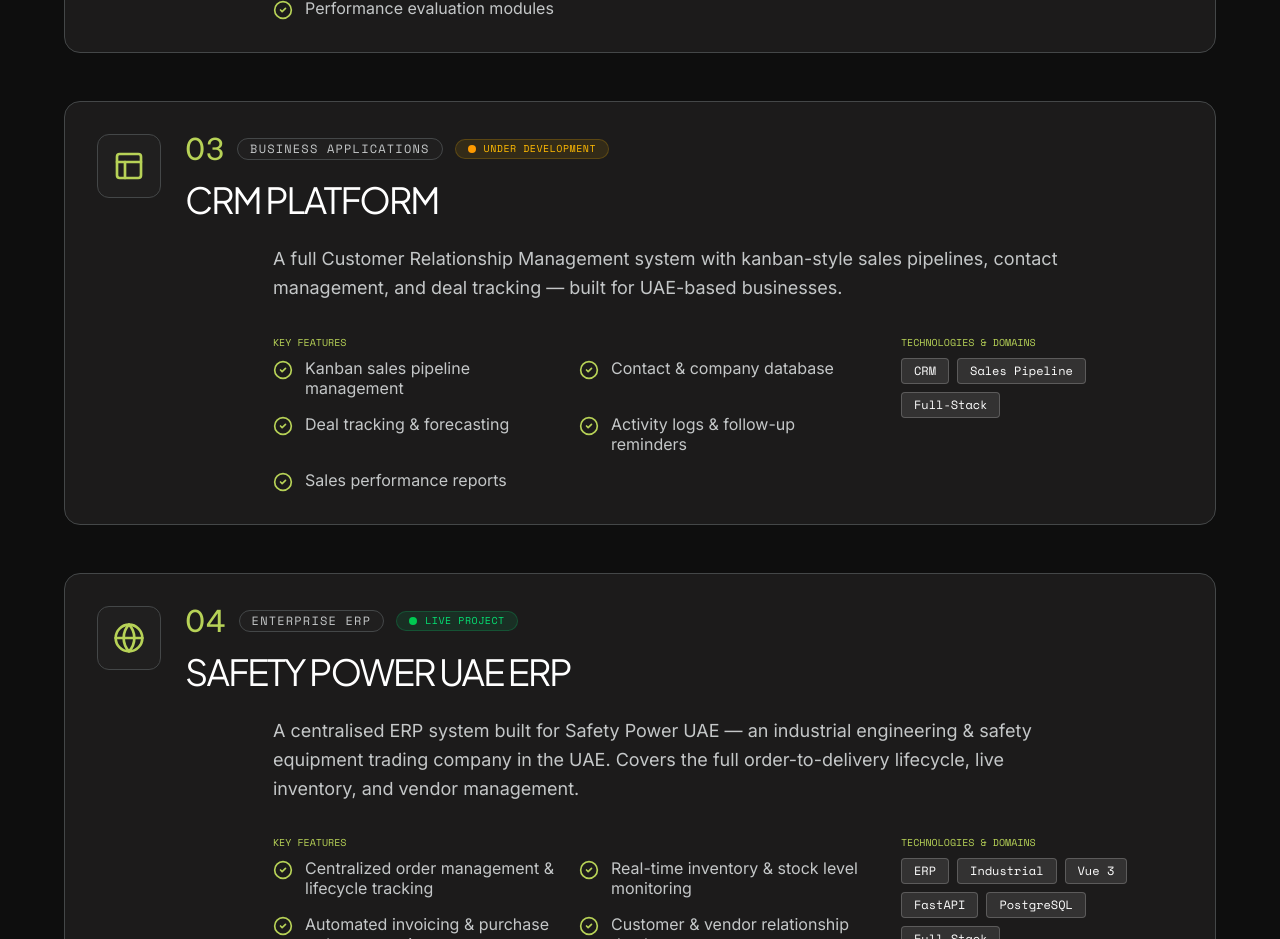
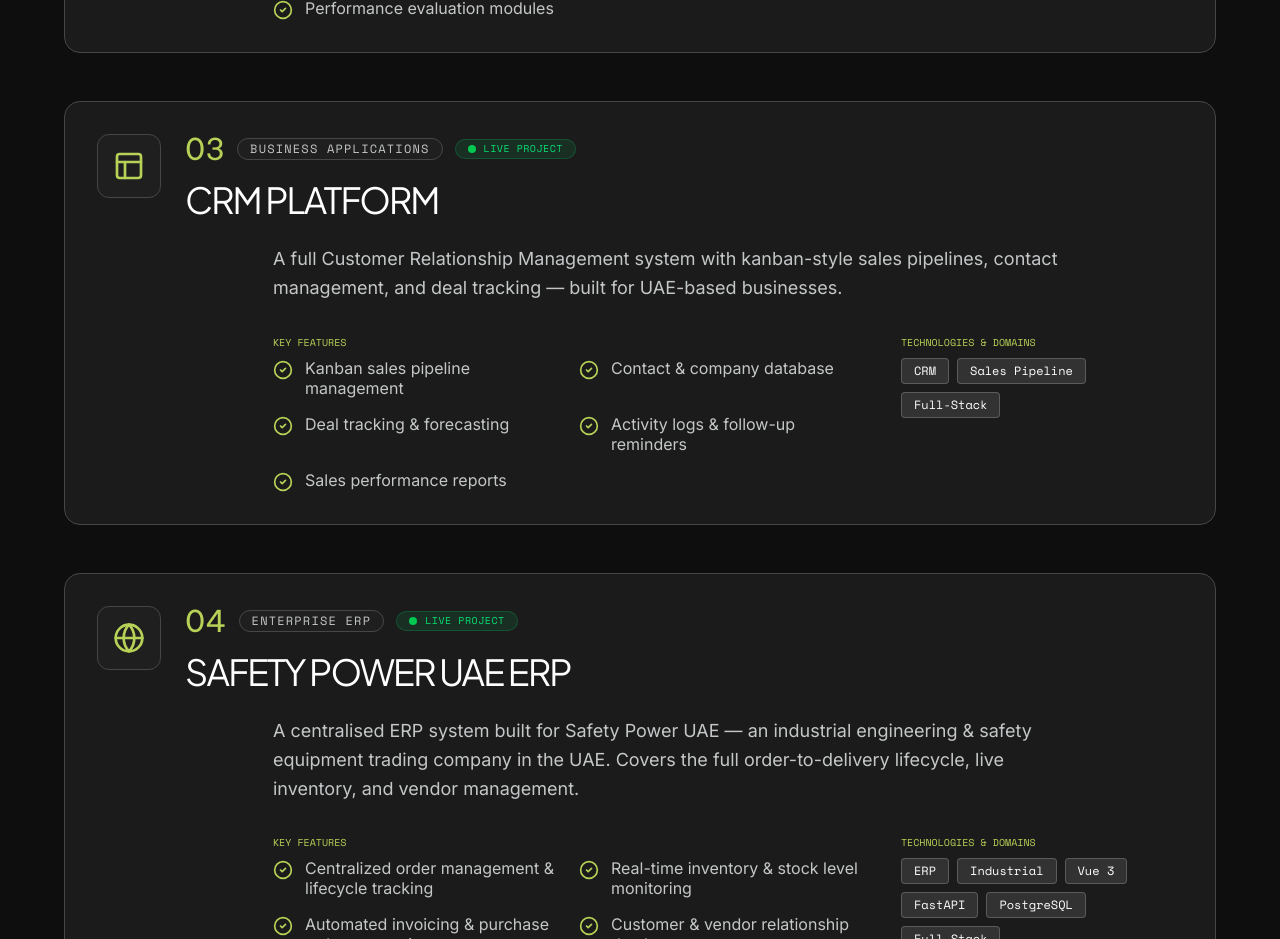
Before and after one commit to mhd-lasin/portfolio, a React (Vite) app: page / in a window 1280 px wide. Shown: the part 6160-7099 px from the top of the page. Built offline with nearby package versions, Linux system fonts and the light colour scheme.

Commit message:
Update CRM project URL to live URL

```diff
--- a/src/components/sections/Projects.tsx
+++ b/src/components/sections/Projects.tsx
@@ -69,8 +69,8 @@
       id: "03",
       category: "Business Applications",
       title: "CRM Platform",
-      status: "Under Development",
-      url: "https://demo.afamiasoft.com/crm",
+      status: "Live Project",
+      url: "https://crmbmc.afamiasoft.com",
       description: "A full Customer Relationship Management system with kanban-style sales pipelines, contact management, and deal tracking — built for UAE-based businesses.",
       features: [
         "Kanban sales pipeline management",
```
